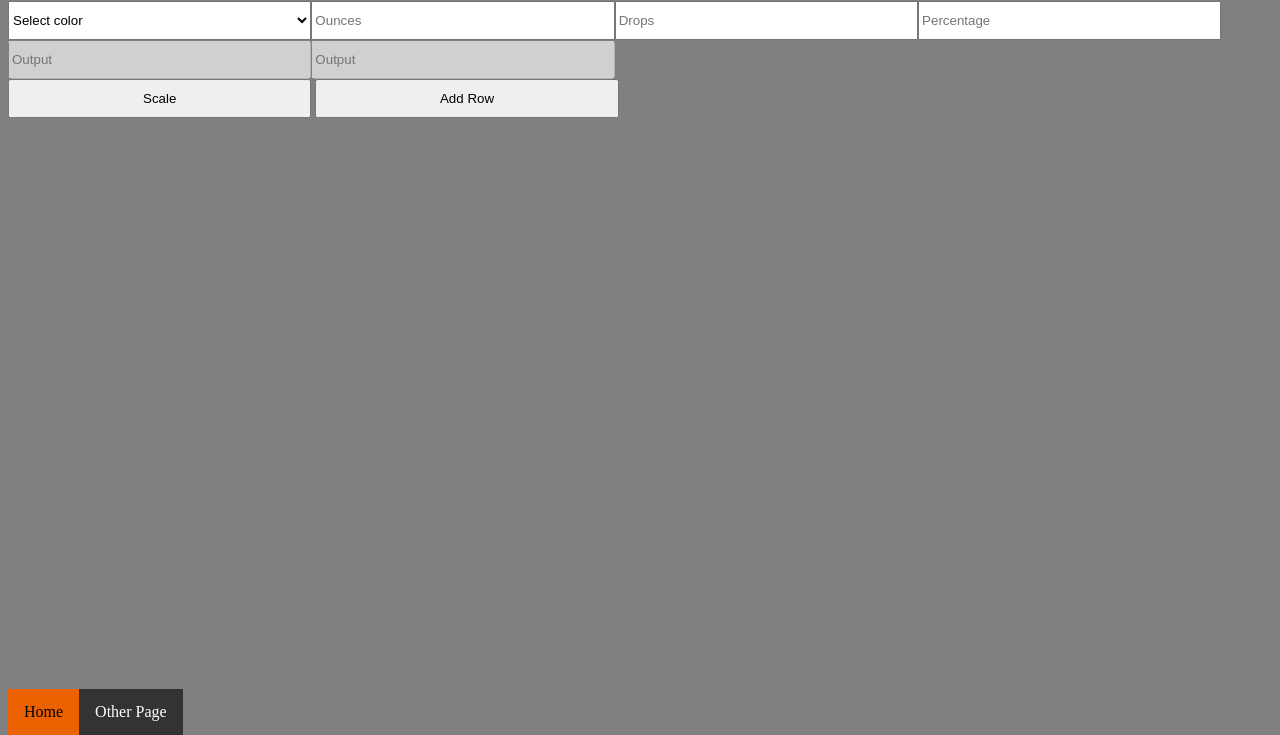
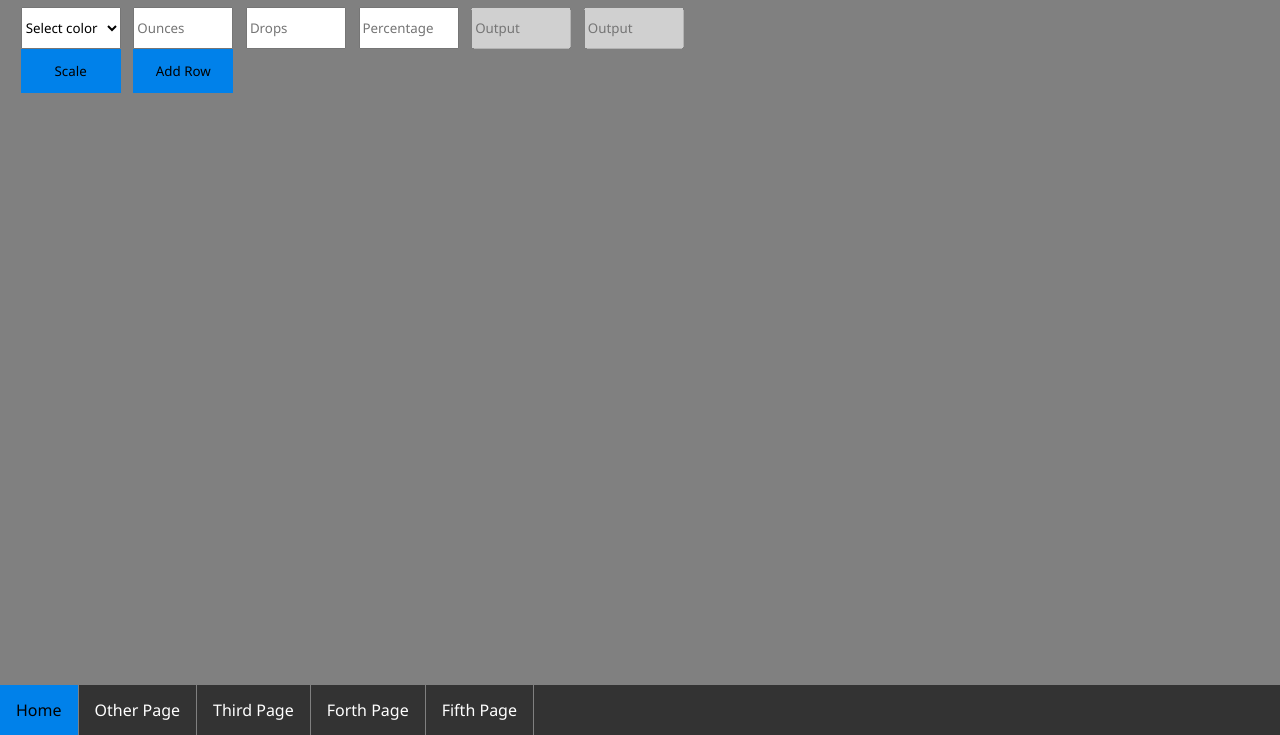
Before and after one commit to JaksInc/PaintTools, a plain HTML site: page scaler.html in a window 1280 px wide. Shown: the part 65-800 px from the top of the page. Drawn offline with Linux system fonts and the light colour scheme.

Commit message:
Lots of layout changes and fixes borders

```diff
--- a/scaler.html
+++ b/scaler.html
@@ -18,9 +18,9 @@
     </head>
 
 <body onload="addRow()">
-    <h1>Paint Color Scaler</h1>
+    <h1 id="page-title">Paint Color Scaler</h1>
     <!-- Where the rows of formula stuff go -->
-    <div class="layoutContainer">
+    <div id="layoutContainer">
         <!-- <div>
             <div>Color</div>
             <div>Ounces</div>
@@ -56,31 +56,35 @@
             <input class="newDrops" placeholder="Output" size="3" disabled="true">
         </div> -->
     </div>
-    <button class="scaleButton">Scale</button>
-    <button class="addRowButton">Add Row</button>
+    <button id="scaleButton">Scale</button><button id="addRowButton">Add Row</button>
 </body>
 
 <!-- Navigation bar -->
-<ul>
+<nav>
     <li>
         <a href="scaler.html" class="active">Home</a>
+    </li><li>
+        <a href="scaler.html">Other Page</a>
+    </li><li>
+        <a href="scaler.html">Third Page</a>
+    </li><li>
+        <a href="scaler.html">Forth Page</a>
+    </li><li>
+        <a href="scaler.html">Fifth Page</a>
     </li>
-    <li>
-        <a href="scaler.html">Other Page</a>
-    </li>
-</ul>
+</nav>
 </html>
 
 
 <script>
     //Adds event listeners for the two buttons
-    const scaleButton = document.querySelector(".scaleButton");
+    const scaleButton = document.querySelector("#scaleButton");
     scaleButton.addEventListener("click", calculateNewFormula);
-    const addRowButton = document.querySelector(".addRowButton");
+    const addRowButton = document.querySelector("#addRowButton");
     addRowButton.addEventListener("click", addRow);
 
     //Gets our layoutcontainer for adding rows
-    const layoutContainer = document.querySelector(".layoutContainer");
+    const layoutContainer = document.querySelector("#layoutContainer");
 
 
     function calculateNewFormula() {
@@ -168,49 +172,70 @@
 </script>
 
 <style>
+    /* Global variable stuff */
+    :root {
+        /* --main-theme-color: #EA6200; */
+        --main-theme-color: #0081ea;
+
+
+    }
     html {
         background-color: gray;
+        font-family: 'Segoe UI', Tahoma, Geneva, Verdana, sans-serif;
     }
 
     /* Sections of a row */
-    .layoutContainer>div>* {
+    #layoutContainer>div>* {
         display: inline-table;
         width: 24%;
+        min-width: min-content;
+        max-width: 100px;
         padding-top: 10px;
         padding-bottom: 10px;
+        margin-left: 1%;
+        font-family: 'Segoe UI', Tahoma, Geneva, Verdana, sans-serif;
     }
 
     /* Buttons */
-    .scaleButton {
+    Button {
         display: inline-table;
         width: 24%;
+        min-width: min-content;
+        max-width: 100px;
         padding-top: 10px;
         padding-bottom: 10px;
+        background-color: var(--main-theme-color);
+        border: solid var(--main-theme-color);
+        transition-duration: 100ms;
+        margin-left: 1%;
+        font-family: 'Segoe UI', Tahoma, Geneva, Verdana, sans-serif;
     }
-    .addRowButton {
-        display: inline-table;
-        width: 24%;
-        padding-top: 10px;
-        padding-bottom: 10px;
+
+    Button:hover {
+        background-color: var(--main-theme-color);
     }
 
     /* Navigation bar */
-    ul {
+    nav {
         position: fixed;
         bottom: 0;
+        left: 0;
+        right: 0; /* Fills the entire bottom row*/
         list-style-type: none;
         margin: 0;
         padding: 0;
-        overflow: hidden;
+        overflow: auto;
+        white-space: nowrap;
         background-color: #333;
     }
 
     li {
-        float: left;
+        border-right: 1px solid gray;
+        display: inline-block;
     }
 
     .active {
-        background-color: #EA6200; /*TODO*/
+        background-color: var(--main-theme-color); /*TODO*/
         color: black;
     }
 
@@ -220,10 +245,13 @@
         text-align: center;
         padding: 14px 16px;
         text-decoration: none;
+        transition-duration: 100ms;
     }
 
     li a:hover {
         background-color: #111;
+        color: white;
+        transition-duration: 100ms;
     }
 
 </style>
--- a/sw.js
+++ b/sw.js
@@ -1,3 +1,5 @@
+const version = "0.0.1"
+
 const assets = [
     "./",
     "./scaler.html",
```
